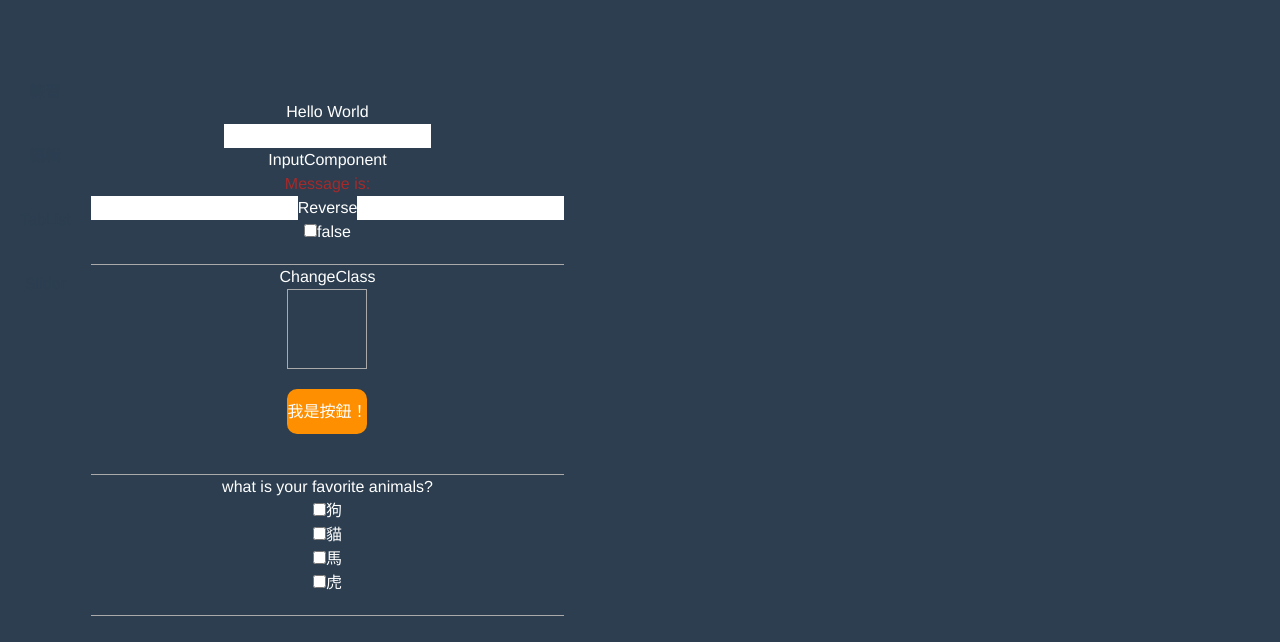
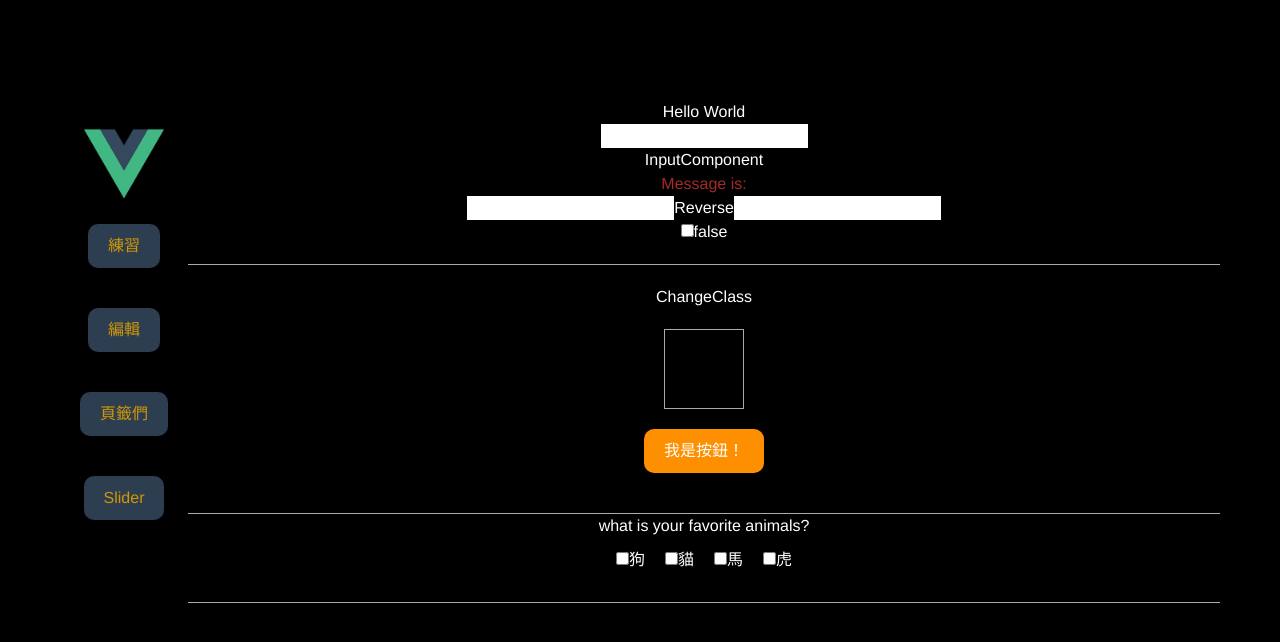
Before and after one commit to fuyuwu/vue-practice, a Vue app: page / in a window 1280 px wide. Both pictures are taken after a click on the button "練習". Shown: the top 642 px of the page. Built offline with nearby package versions, Linux system fonts and the light colour scheme.

Commit message:
fix: fix components

```diff
--- a/package.json
+++ b/package.json
@@ -24,7 +24,9 @@
     "eslint": "^7.32.0",
     "eslint-plugin-vue": "^8.0.3",
     "vue-cli-plugin-tailwind": "~3.0.0",
-    "vue-template-compiler": "^2.6.14"
+    "vue-template-compiler": "^2.6.14",
+    "bignumber.js": "^9.0.2",
+    "clipboard": "1.7.1"
   },
   "eslintConfig": {
     "root": true,
--- a/src/App.vue
+++ b/src/App.vue
@@ -1,11 +1,11 @@
 <template>
   <div id="app">
     <div class="appContainer">
-      <div>
-        <button class="btn" @click="practiceStatus = !practiceStatus">練習</button>
-        <button class="btn" @click="openDialog = !openDialog">編輯</button>
-        <button class="btn" @click="tabStatus = !tabStatus">TabList</button>
-        <button class="btn" @click="carouselStatus = !carouselStatus">Slider</button>
+      <div class="flex align-middle justify-center">
+        <img width="80" height="80" src="./assets/logo.png" alt="">
+        <div class="flex flex-col">
+          <button v-for="(item, key) in MAIN_TAB" :key="item.id + key" class="btn" @click="handleClickStatus(item.id)">{{ item.name }}</button>
+        </div>
       </div>
       <div class="componentsBlock">
         <PracticeComponents v-if="practiceStatus" :isShow="practiceStatus" />
@@ -33,7 +33,19 @@ export default {
       practiceStatus: false,
       openDialog: false,
       tabStatus: false,
-      carouselStatus: false
+      carouselStatus: false,
+      mainStatus: 'Practice',
+      MAIN_TAB: [
+        { id: 'Practice', name: '練習' },
+        { id: 'Dialog', name: '編輯' },
+        { id: 'Tabs', name: '頁籤們' },
+        { id: 'Slider', name: 'Slider' },
+      ]
+    }
+  },
+  computed: {
+    showContainer() {
+      return this.MAIN_TAB.find(item => item.id === this.mainStatus)
     }
   },
   watch: {
@@ -69,6 +81,29 @@ export default {
   methods: {
     handleStatus() {
       this.openDialog = false
+    },
+    handleClickStatus(status) {
+      this.MAIN_TAB.forEach((item) => {
+        if (item.id === status) {
+          switch (status) {
+            case 'Practice':
+              this.practiceStatus = !this.practiceStatus
+              break;
+            case 'Dialog':
+              this.openDialog = !this.openDialog
+              break;
+            case 'Tabs':
+              this.tabStatus = !this.tabStatus
+              break;
+            case 'Slider':
+              this.carouselStatus = !this.carouselStatus
+              break;
+            default:
+              break;
+          }
+          this.mainStatus = status
+        }
+      })
     }
   }
 }
@@ -76,7 +111,7 @@ export default {
 
 <style>
 body {
-  background-color: #2c3e50;
+  background-color: #000000;
 }
 
 #app {
@@ -84,8 +119,8 @@ body {
   -webkit-font-smoothing: antialiased;
   -moz-osx-font-smoothing: grayscale;
   text-align: center;
-  color: #2c3e50;
-  margin: 60px 0;
+  color: #d09706;
+  margin: 60px;
   overflow-y: auto;
   display: flex;
   flex-direction: column;
@@ -102,6 +137,7 @@ body {
 
 .componentsBlock {
   position: relative;
+  flex: 1;
 }
 
 .test {
@@ -127,5 +163,20 @@ button.confirm {
 
 .btn {
   margin: 20px;
+  border: none;
+  border-radius: 10px;
+  padding: 10px 20px;
+  cursor: pointer;
+  background-color: #2c3e50;
+}
+
+.btn.active {
+  background-color: rgb(253, 143, 0);
+  color: #fff;
+}
+
+.btn:hover {
+  background-color: rgb(253, 143, 0);
+  color: #fff;
 }
 </style>
--- /dev/null
+++ b/src/components/Basic/Buttons.vue
@@ -0,0 +1,13 @@
+<template>
+  <div>
+    <div>
+      Buttons
+    </div>
+  </div>
+</template>
+
+<script></script>
+
+<style scoped>
+
+</style>
--- /dev/null
+++ b/src/components/Carousel.vue
@@ -0,0 +1,22 @@
+<template>
+  <div v-show="show">
+    <div></div>
+  </div>
+</template>
+
+<script>
+export default {
+  name: 'Carousel',
+  props: {
+    show: {
+      type: Boolean,
+      default: false
+    }
+  },
+  data() {
+    return {
+
+    }
+  }
+}
+</script>
--- a/src/components/StyleComponent.vue
+++ b/src/components/StyleComponent.vue
@@ -1,8 +1,8 @@
 <template lang="">
-  <div class='my-4'>
-    <div class='box' :style="[styleObj1, styleObj2]"></div>
-    <div class='box' :class="{whiteBg: !whiteBg}"></div>
-    <button @click="classObj['bg-[#ffff]'] = true" class='rounded-md p-4 bg-green-700 text-white w-full'>CLICK</button>
+  <div class="my-4">
+    <div class="box" :style="[styleObj1, styleObj2]" />
+    <div class="box" :class="{whiteBg: !whiteBg}" />
+    <button class="rounded-md p-4 bg-green-700 text-white w-full" @click="classObj['bg-[#ffff]'] = true">CLICK</button>
   </div>
 </template>
 <script lang="ts">
--- a/src/components/practiceComponents/ChangeClass.vue
+++ b/src/components/practiceComponents/ChangeClass.vue
@@ -1,9 +1,9 @@
 <template>
   <div id="container">
-    <h1>ChangeClass</h1>
+    <p class="p-5">ChangeClass</p>
     <div class="flex">
-      <div class="box" :class="{ 'rotate': isActive }"></div>
-      <button class="btn" @click="isActive = !isActive">我是按鈕！</button>
+      <div class="box" :class="{ 'rotate': isActive }" />
+      <button class="btn mt-3" @click="isActive = !isActive">我是按鈕！</button>
     </div>
   </div>
 </template>
@@ -53,8 +53,6 @@ export default {
 
 .btn {
   margin:20px;
-  width: 80px;
-  height: 45px;
   background-color: rgb(253, 143, 0);
   border: none;
   border-radius: 10px;
--- a/src/components/practiceComponents/CheckBoxes.vue
+++ b/src/components/practiceComponents/CheckBoxes.vue
@@ -1,7 +1,7 @@
 <template>
   <div id="Checkboxes">
     <div>what is your favorite animals?<span v-for="item, i in checkboxArray" :key="i"> {{ item }} </span></div>
-    <form class="form-control">
+    <form class="form-control flex justify-center">
       <div class="form-check">
         <input id="checkbox1" type="checkbox" v-model="checkboxArray" value="狗" />
         <label for="checkbox1">狗</label>
@@ -41,4 +41,7 @@ export default {
   padding-bottom: 20px;
   border-bottom: 1px solid #aaa;
 }
+.form-check {
+  padding: 10px;
+}
 </style>
--- a/src/components/practiceComponents/HelloWorld.vue
+++ b/src/components/practiceComponents/HelloWorld.vue
@@ -1,7 +1,9 @@
 <template>
   <div class="hello">
     <h3>{{ msg }}</h3>
-    <input type="text" @keypress="reverseText" v-model="text" />
+    <form>
+      <input v-model="text" type="text" @keypress.native="reverseText">
+    </form>
     <div>{{ reverseText }}</div>
     <!-- <div v-html="rawHtml" class='text'>{{ rawHtml }}</div> -->
     <!-- 直接使用 v-html 會易造成xss攻擊 -->
@@ -11,17 +13,21 @@
 <script>
 export default {
   name: 'HelloWorld',
+  props: {
+    msg: {
+      type: String,
+      default: ''
+    }
+  },
   data() {
     return {
       text: '',
-      rawHtml: `<span class='text'>用html呈現文字</span>`
+      // rawHtml: `<span class='text'>用html呈現文字</span>`
     }
-  },
-  props: {
-    msg: String
   },
   computed: {
     reverseText: function () {
+      if (!this.text) return
       return this.text.split('').reverse().join('')
     }
   }
--- a/src/main.js
+++ b/src/main.js
@@ -1,8 +1,10 @@
 import Vue from 'vue'
 import App from './App.vue'
 import './assets/tailwind.css'
+import formatAmount from './utils/formatAmount'
 
 Vue.config.productionTip = false
+Vue.prototype.$formatAmount = formatAmount
 
 new Vue({
   render: h => h(App)
--- /dev/null
+++ b/src/utils/Clipboard.js
@@ -0,0 +1,36 @@
+import Vue from 'vue'
+import Clipboard from 'clipboard'
+
+function clipboardSuccess() {
+  Vue.prototype.$message({
+    message: 'Copy successfully',
+    type: 'success',
+    duration: 1500
+  })
+}
+
+function clipboardError() {
+  Vue.prototype.$message({
+    message: 'Copy failed',
+    type: 'error'
+  })
+}
+
+export default function handleClipboard(text, event) {
+  const clipboard = new Clipboard(event.target, {
+    text: () => text
+  })
+  clipboard.on('success', () => {
+    clipboardSuccess()
+    clipboard.off('error')
+    clipboard.off('success')
+    clipboard.destroy()
+  })
+  clipboard.on('error', () => {
+    clipboardError()
+    clipboard.off('error')
+    clipboard.off('success')
+    clipboard.destroy()
+  })
+  clipboard.onClick(event)
+}
--- /dev/null
+++ b/src/utils/formatAmount.js
@@ -0,0 +1,6 @@
+import BigNumber from 'bignumber.js'
+
+export default (amount) => {
+  if (!amount) return '0'
+  return new BigNumber(amount).toFormat()
+}
```
Also changed, not shown: 1 other file (tests, documents, lock files or other folders).
